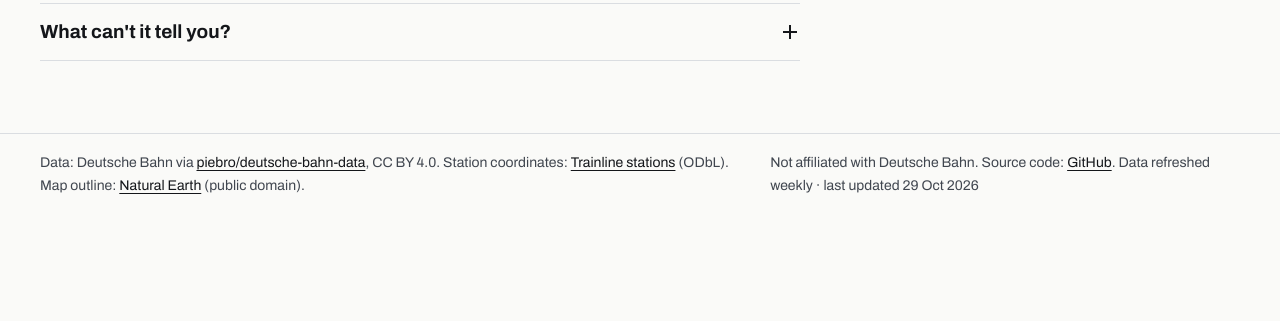
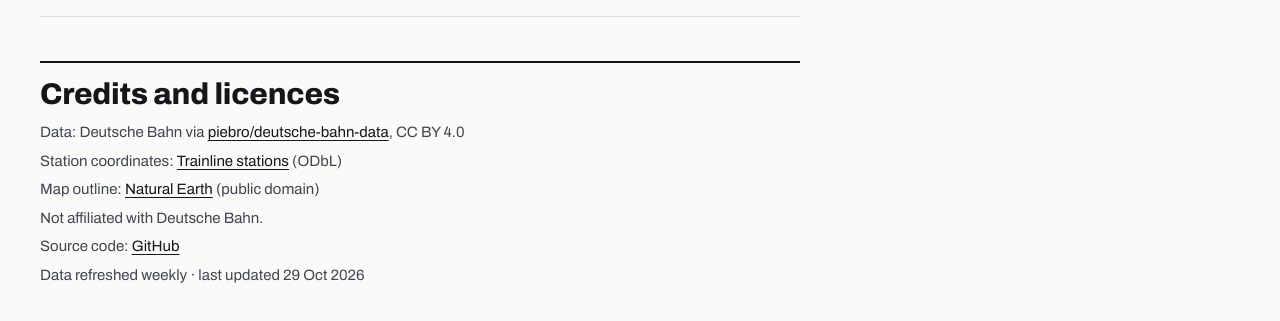
Before and after one commit to samarthum/db-delay-leaderboard, a Next.js app: page /method in a window 1280 px wide. Shown: the part 887-1208 px from the top of the page. Before the commit the page ends 1106 px from the top, so only its background shows below. Built offline with nearby package versions, Linux system fonts and the light colour scheme; no server answers.

Commit message:
Remove the identity line; move credits and licences from every page to How we measure

```diff
--- a/app/ui.css
+++ b/app/ui.css
@@ -378,7 +378,7 @@
 
 /* Page layout ------------------------------------------------------------ */
 .page {
-  padding-block: 8px 0;
+  padding-block: 8px 56px;
 }
 
 @media (min-width: 960px) {
@@ -561,3 +561,16 @@
   font-variant-numeric: tabular-nums;
   white-space: nowrap;
 }
+
+.credits {
+  display: grid;
+  gap: 6px;
+  margin-top: 10px;
+  font-size: 15px;
+  line-height: 1.5;
+  color: var(--ink-2);
+}
+.credits a {
+  color: var(--ink);
+  text-underline-offset: 3px;
+}
--- /dev/null
+++ b/components/Credits.tsx
@@ -0,0 +1,31 @@
+import { DATA_SOURCE_URL, REPO_URL } from "@/lib/site";
+import type { Lang } from "@/lib/i18n";
+import { fmtDate } from "@/lib/format";
+import { makeT } from "@/lib/t";
+import { Rich } from "./Rich";
+
+/** Data credits and licences. A licence term (CC BY, ODbL), so it must exist; it lives on "How we measure" only. */
+export function Credits({ lang, generatedAt }: { lang: Lang; generatedAt: string }) {
+  const t = makeT(lang);
+  return (
+    <section className="sec" aria-labelledby="credits" style={{ maxWidth: 760 }}>
+      <h2 id="credits">{t("credits.title")}</h2>
+      <ul className="credits">
+        <li>
+          <Rich text={t("footer.data", { dataUrl: DATA_SOURCE_URL })} />
+        </li>
+        <li>
+          <Rich text={t("footer.stations")} />
+        </li>
+        <li>
+          <Rich text={t("footer.map")} />
+        </li>
+        <li>{t("footer.affiliation")}</li>
+        <li>
+          <Rich text={t("footer.source", { repoUrl: REPO_URL })} />
+        </li>
+        <li>{t("footer.updated", { date: fmtDate(generatedAt, lang) })}</li>
+      </ul>
+    </section>
+  );
+}
--- a/components/pages/MethodPage.tsx
+++ b/components/pages/MethodPage.tsx
@@ -4,6 +4,7 @@ import { getMonthly, getStations, getStats } from "@/lib/data";
 import { DATA_SOURCE_URL } from "@/lib/site";
 import type { Lang } from "@/lib/i18n";
 import { makeT } from "@/lib/t";
+import { Credits } from "../Credits";
 import { Rich } from "../Rich";
 import styles from "./Method.module.css";
 
@@ -165,6 +166,8 @@ export function MethodPage({ lang }: { lang: Lang }) {
           <p>{t("method.a.cant")}</p>
         </Item>
       </div>
+
+      <Credits lang={lang} generatedAt={stats.generatedAt} />
     </main>
   );
 }
--- a/components/shell/Footer.tsx
+++ /dev/null
@@ -1,23 +0,0 @@
-import { DATA_SOURCE_URL, REPO_URL } from "@/lib/site";
-import type { Lang } from "@/lib/i18n";
-import { fmtDate } from "@/lib/format";
-import { makeT } from "@/lib/t";
-import { Rich } from "../Rich";
-import styles from "./Shell.module.css";
-
-/** Three lines: where the data comes from, that this is not DB, and the source. The credits are a licence term. */
-export function Footer({ lang, generatedAt }: { lang: Lang; generatedAt: string }) {
-  const t = makeT(lang);
-  return (
-    <footer className={styles.footer}>
-      <div className={`container ${styles.footerInner}`}>
-        <p>
-          <Rich text={t("footer.data", { dataUrl: DATA_SOURCE_URL })} />. <Rich text={t("footer.stations")} />. <Rich text={t("footer.map")} />.
-        </p>
-        <p>
-          {t("footer.affiliation")} <Rich text={t("footer.source", { repoUrl: REPO_URL })} />. {t("footer.updated", { date: fmtDate(generatedAt, lang) })}
-        </p>
-      </div>
-    </footer>
-  );
-}
--- a/components/shell/RootShell.tsx
+++ b/components/shell/RootShell.tsx
@@ -2,14 +2,12 @@ import type { ReactNode } from "react";
 import { fontClasses } from "@/lib/fonts";
 import type { Lang } from "@/lib/i18n";
 import { makeT } from "@/lib/t";
-import { getStats } from "@/lib/data";
 import { SiteHeader } from "./SiteHeader";
 import { TabBar } from "./TabBar";
-import { Footer } from "./Footer";
 import "@/app/globals.css";
 import "@/app/ui.css";
 
-/** The <html> document for one language: skip link, header, page, footer, and the bottom tab bar on phones. */
+/** The <html> document for one language: skip link, header, page, and the bottom tab bar on phones. */
 export function RootShell({ lang, children }: { lang: Lang; children: ReactNode }) {
   const t = makeT(lang);
   return (
@@ -20,7 +18,6 @@ export function RootShell({ lang, children }: { lang: Lang; children: ReactNode
         </a>
         <SiteHeader lang={lang} />
         {children}
-        <Footer lang={lang} generatedAt={getStats().generatedAt} />
         <TabBar lang={lang} />
       </body>
     </html>
--- a/components/shell/Shell.module.css
+++ b/components/shell/Shell.module.css
@@ -46,20 +46,6 @@
 
 .desktopNav {
   display: none;
-}
-
-/* Identity line: what this site is, on every page. ------------------- */
-.identity {
-  padding-block: 12px;
-  border-bottom: 1px solid var(--rule);
-  font-size: 14px;
-  line-height: 1.4;
-  color: var(--ink-2);
-}
-
-.identity strong {
-  font-weight: 650;
-  color: var(--ink);
 }
 
 /* Bottom tab bar (phones) -------------------------------------------- */
@@ -112,25 +98,6 @@
   background: var(--ink);
 }
 
-/* Footer ------------------------------------------------------------- */
-.footer {
-  margin-top: 56px;
-  padding-block: 18px 22px;
-  border-top: 1px solid var(--rule);
-  font-size: 14px;
-  line-height: 1.6;
-  color: var(--ink-2);
-}
-
-.footerInner p + p {
-  margin-top: 6px;
-}
-
-.footer a {
-  color: var(--ink);
-  text-underline-offset: 3px;
-}
-
 @media (min-width: 960px) {
   .tabbar {
     display: none;
@@ -179,16 +146,4 @@
     border-left: 1px solid var(--rule);
   }
 
-  .footer {
-    margin-top: 72px;
-  }
-
-  .footerInner {
-    display: flex;
-    gap: 40px;
-  }
-
-  .footerInner p + p {
-    margin-top: 0;
-  }
 }
--- a/components/shell/SiteHeader.tsx
+++ b/components/shell/SiteHeader.tsx
@@ -1,15 +1,12 @@
 import Link from "next/link";
 import { route, type Lang } from "@/lib/i18n";
 import { makeT } from "@/lib/t";
-import { getStats } from "@/lib/data";
-import { spanLabel } from "@/lib/format";
 import { LangSwitch } from "./LangSwitch";
 import { DesktopNav } from "./DesktopNav";
 import styles from "./Shell.module.css";
 
 export function SiteHeader({ lang }: { lang: Lang }) {
   const t = makeT(lang);
-  const w = getStats().window;
   return (
     <>
       <div className={styles.headerWrap}>
@@ -22,8 +19,6 @@ export function SiteHeader({ lang }: { lang: Lang }) {
           <LangSwitch lang={lang} />
         </header>
       </div>
-      {/* What this site is, on every page: a stranger who lands on a shared route must not have to guess. */}
-      <p className={`container ${styles.identity}`}>{t("identity", { span: spanLabel(w.firstMonth, w.lastMonth, lang) })}</p>
     </>
   );
 }
--- a/lib/dict/de/shell.ts
+++ b/lib/dict/de/shell.ts
@@ -11,7 +11,6 @@ export const shellDe: Record<keyof typeof shell, string> = {
   "nav.network": "Netz",
   "nav.recap": "Rückblick",
   "nav.method": "Methode",
-  identity: "Wie pünktlich die Fernzüge der Deutschen Bahn waren, {span}, aus den offenen Daten der DB. Keine Live-Daten.",
   "lang.label": "Sprache",
   "lang.en": "English",
   "lang.de": "Deutsch",
@@ -31,4 +30,5 @@ export const shellDe: Record<keyof typeof shell, string> = {
   "rule.db": "Regel der DB",
   "rule.db6": "ab 6 Min. verspätet",
   "card.data": "Daten: Deutsche Bahn über piebro/deutsche-bahn-data, CC BY 4.0. Kein Angebot der Deutschen Bahn.",
+  "credits.title": "Quellen und Lizenzen",
 };
--- a/lib/dict/en/shell.ts
+++ b/lib/dict/en/shell.ts
@@ -9,7 +9,6 @@ export const shell = {
   "nav.network": "Network",
   "nav.recap": "Recap",
   "nav.method": "Method",
-  identity: "How late Deutsche Bahn long-distance trains were, {span}, from DB’s open data. Not live.",
   "lang.label": "Language",
   "lang.en": "English",
   "lang.de": "Deutsch",
@@ -29,4 +28,5 @@ export const shell = {
   "rule.db": "DB’s own rule",
   "rule.db6": "6+ min late",
   "card.data": "Data: Deutsche Bahn via piebro/deutsche-bahn-data, CC BY 4.0. Not affiliated with Deutsche Bahn.",
+  "credits.title": "Credits and licences",
 } as const;
```
